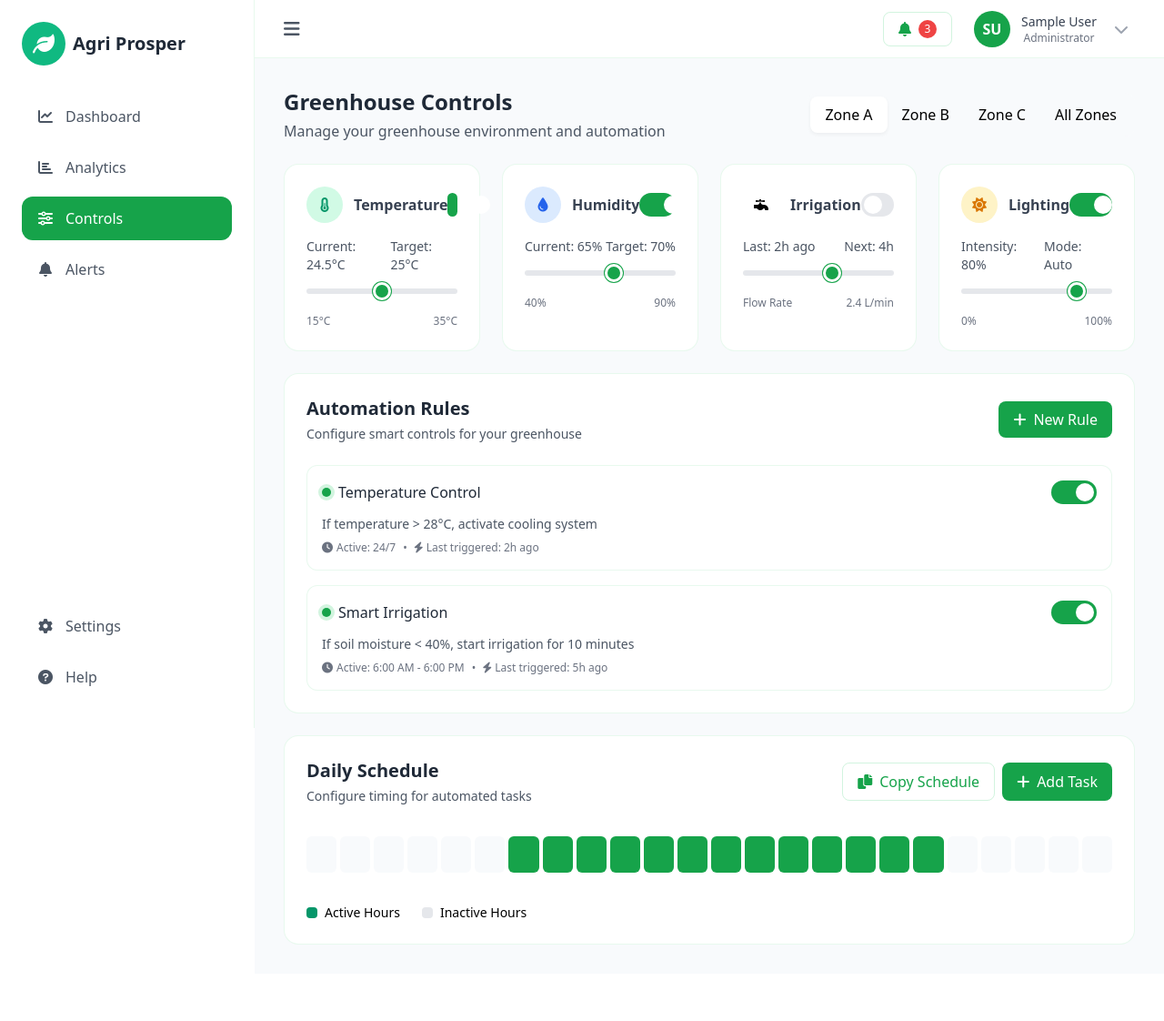
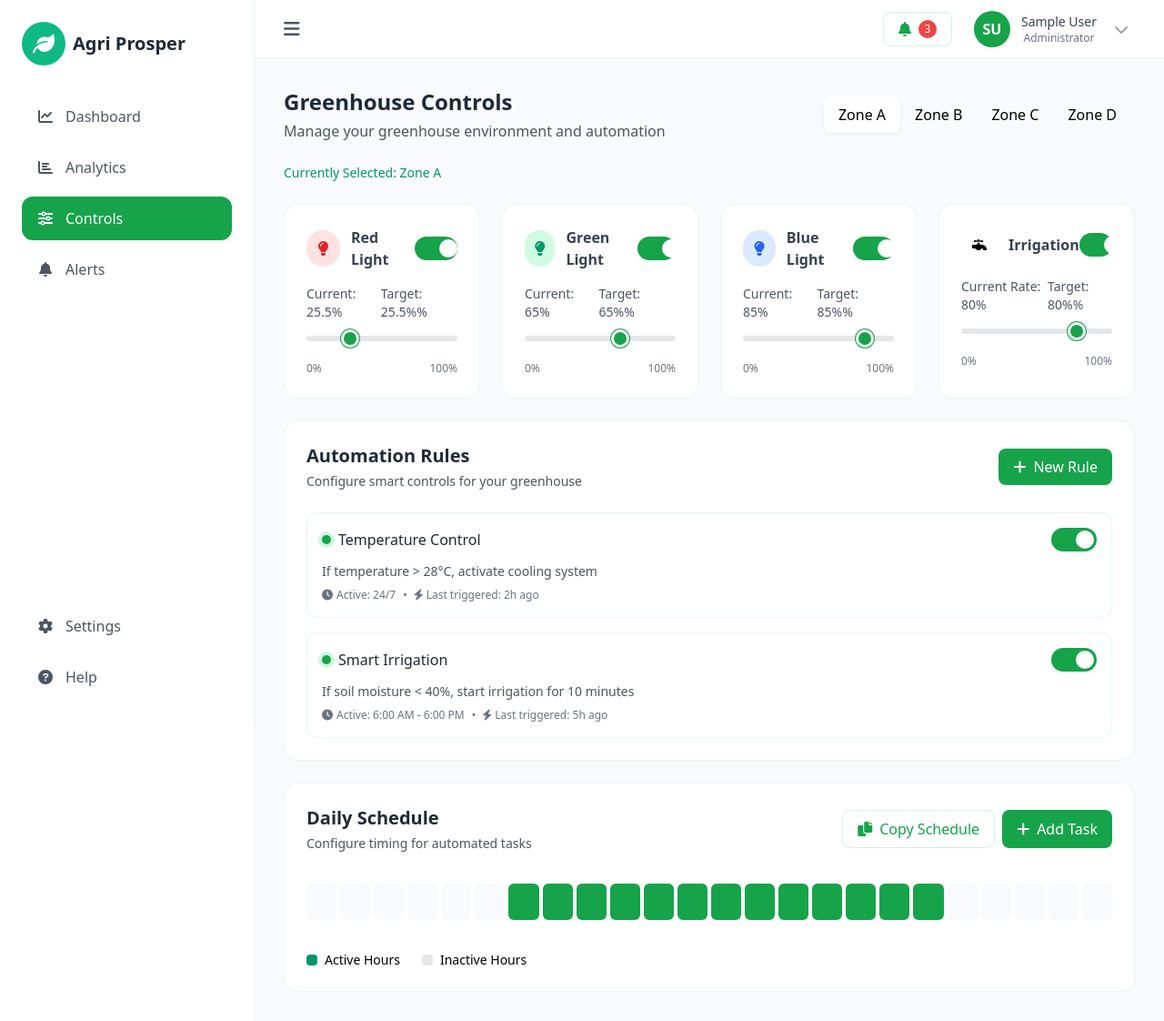
Before and after one commit to atharva-karanjawane/agriprosper, a Flask app: page /controls in a window 1280 px wide. Shown: the whole page at 91% size. Before the commit the page ends 1038 px from the top, so only its background shows below. Run offline with Flask 3, Linux system fonts and the light colour scheme; the visitor is signed in with stand-in values (Sample User, id 1).

Commit message:
chore: zone selector

```diff
--- a/app/app.py
+++ b/app/app.py
@@ -1,4 +1,4 @@
-from flask import Flask, render_template, request, redirect, url_for, session, flash
+from flask import Flask, jsonify, render_template, request, redirect, url_for, session, flash
 import sys, os, random
 from datetime import datetime, timedelta
 from werkzeug.security import check_password_hash
@@ -76,7 +76,26 @@
 @app.route('/controls')
 def controls():
     username = session['name']
-    return render_template('controls.html',username=username)
+    default_zone = 'A'
+    zone_data = get_zone_data(default_zone)
+    return render_template('controls.html', username=username, zone=default_zone, zone_data=zone_data)
+
+def get_zone_data(zone):
+    dummy_data = {
+        "A": {"red": 25.5, "green": 65, "blue": 85, "irrigation": 80},
+        "B": {"red": 22.0, "green": 55, "blue": 45, "irrigation": 70},
+        "C": {"red": 28.4, "green": 60, "blue": 90, "irrigation": 90},
+        "D": {"red": 20.1, "green": 50, "blue": 65, "irrigation": 60},
+    }
+    return dummy_data.get(zone, {})
+
+@app.route("/get_zone_data", methods=["POST"])
+def get_zone_data_route():
+    data = request.get_json()
+    zone = data.get("zone")
+
+    zone_data = get_zone_data(zone)
+    return jsonify(zone_data)
 
 @app.route('/profile', methods=['GET', 'POST'])
 def profile():
--- a/app/templates/controls.html
+++ b/app/templates/controls.html
@@ -52,11 +52,11 @@
         border-radius: 50%;
     }
 
-    .switch-input:checked + .switch-slider {
+    .switch-input:checked+.switch-slider {
         background-color: var(--primary-color);
     }
 
-    .switch-input:checked + .switch-slider:before {
+    .switch-input:checked+.switch-slider:before {
         transform: translateX(24px);
     }
 
@@ -170,9 +170,17 @@
 
     /* Animation for status changes */
     @keyframes pulse {
-        0% { transform: scale(1); }
-        50% { transform: scale(1.05); }
-        100% { transform: scale(1); }
+        0% {
+            transform: scale(1);
+        }
+
+        50% {
+            transform: scale(1.05);
+        }
+
+        100% {
+            transform: scale(1);
+        }
     }
 
     .status-change {
@@ -222,68 +230,112 @@
             <p class="text-gray-600 mt-1">Manage your greenhouse environment and automation</p>
         </div>
         <div class="zone-selector">
-            <button class="zone-option active">Zone A</button>
-            <button class="zone-option">Zone B</button>
-            <button class="zone-option">Zone C</button>
-            <button class="zone-option">All Zones</button>
+            <button class="zone-option active" data-zone="A">Zone A</button>
+            <button class="zone-option" data-zone="B">Zone B</button>
+            <button class="zone-option" data-zone="C">Zone C</button>
+            <button class="zone-option" data-zone="D">Zone D</button>
         </div>
     </div>
 
+    <div id="selected-zone" class="text-sm text-green-600 font-medium mt-2">
+        Currently Selected: <span id="zone-name">Zone A</span>
+    </div>
+
+    <div id="zone-data" class="mt-4 text-gray-700">
+        <!-- Data for the selected zone will appear here -->
+    </div>
+
+
     <!-- Quick Controls Section -->
     <div class="grid grid-cols-1 md:grid-cols-2 lg:grid-cols-4 gap-6">
-        <!-- Temperature Control -->
+
+        <!-- Red Light Control -->
+        <div class="control-card p-6">
+            <div class="flex items-center justify-between mb-4">
+                <div class="flex items-center">
+                    <div class="w-10 h-10 bg-red-100 rounded-full flex items-center justify-center mr-3">
+                        <i class="fas fa-lightbulb text-red-600"></i>
+                    </div>
+                    <h3 class="font-semibold text-gray-700">Red Light</h3>
+                </div>
+                <div class="switch-container">
+                    <input type="checkbox" class="switch-input" id="redSwitch" checked>
+                    <label class="switch-slider" for="redSwitch"></label>
+                </div>
+            </div>
+            <div class="space-y-4">
+                <div class="flex justify-between items-center text-sm text-gray-600">
+                    <span>Current: {{ zone_data.red }}%</span>
+                    <span>Target: <span id="redValue">{{ zone_data.red }}</span>%</span>
+                </div>
+                <input type="range" id="redSlider" class="slider-control" min="0" max="100" value="{{ zone_data.red }}"
+                    oninput="document.getElementById('redValue').innerText = this.value">
+                <div class="flex justify-between text-xs text-gray-500">
+                    <span>0%</span>
+                    <span>100%</span>
+                </div>
+            </div>
+        </div>
+
+
+        <!-- Green Light Control -->
         <div class="control-card p-6">
             <div class="flex items-center justify-between mb-4">
                 <div class="flex items-center">
                     <div class="w-10 h-10 bg-green-100 rounded-full flex items-center justify-center mr-3">
-                        <i class="fas fa-temperature-half text-green-600"></i>
+                        <i class="fas fa-lightbulb text-green-600"></i>
                     </div>
-                    <h3 class="font-semibold text-gray-700">Temperature</h3>
+                    <h3 class="font-semibold text-gray-700">Green Light</h3>
                 </div>
                 <div class="switch-container">
-                    <input type="checkbox" class="switch-input" id="tempControl" checked>
-                    <label class="switch-slider" for="tempControl"></label>
+                    <input type="checkbox" class="switch-input" id="greenSwitch" checked>
+                    <label class="switch-slider" for="greenSwitch"></label>
                 </div>
             </div>
             <div class="space-y-4">
                 <div class="flex justify-between items-center text-sm text-gray-600">
-                    <span>Current: 24.5°C</span>
-                    <span>Target: 25°C</span>
+                    <span>Current: {{ zone_data.green }}%</span>
+                    <span>Target: <span id="greenValue">{{ zone_data.green }}</span>%</span>
                 </div>
-                <input type="range" class="slider-control" min="15" max="35" value="25">
+                <input type="range" id="greenSlider" class="slider-control" min="0" max="100"
+                    value="{{ zone_data.green }}"
+                    oninput="document.getElementById('greenValue').innerText = this.value">
                 <div class="flex justify-between text-xs text-gray-500">
-                    <span>15°C</span>
-                    <span>35°C</span>
+                    <span>0%</span>
+                    <span>100%</span>
                 </div>
             </div>
         </div>
 
-        <!-- Humidity Control -->
+
+        <!-- Blue Light Control -->
         <div class="control-card p-6">
             <div class="flex items-center justify-between mb-4">
                 <div class="flex items-center">
                     <div class="w-10 h-10 bg-blue-100 rounded-full flex items-center justify-center mr-3">
-                        <i class="fas fa-droplet text-blue-600"></i>
+                        <i class="fas fa-lightbulb text-blue-600"></i>
                     </div>
-                    <h3 class="font-semibold text-gray-700">Humidity</h3>
+                    <h3 class="font-semibold text-gray-700">Blue Light</h3>
                 </div>
                 <div class="switch-container">
-                    <input type="checkbox" class="switch-input" id="humidityControl" checked>
-                    <label class="switch-slider" for="humidityControl"></label>
+                    <input type="checkbox" class="switch-input" id="blueSwitch" checked>
+                    <label class="switch-slider" for="blueSwitch"></label>
                 </div>
             </div>
             <div class="space-y-4">
                 <div class="flex justify-between items-center text-sm text-gray-600">
-                    <span>Current: 65%</span>
-                    <span>Target: 70%</span>
+                    <span>Current: {{ zone_data.blue }}%</span>
+                    <span>Target: <span id="blueValue">{{ zone_data.blue }}</span>%</span>
                 </div>
-                <input type="range" class="slider-control" min="40" max="90" value="70">
+                <input type="range" id="blueSlider" class="slider-control" min="0" max="100"
+                    value="{{ zone_data.blue }}" oninput="document.getElementById('blueValue').innerText = this.value">
                 <div class="flex justify-between text-xs text-gray-500">
-                    <span>40%</span>
-                    <span>90%</span>
+                    <span>0%</span>
+                    <span>100%</span>
                 </div>
             </div>
         </div>
+
 
         <!-- Irrigation Control -->
         <div class="control-card p-6">
@@ -295,49 +347,25 @@
                     <h3 class="font-semibold text-gray-700">Irrigation</h3>
                 </div>
                 <div class="switch-container">
-                    <input type="checkbox" class="switch-input" id="irrigationControl">
-                    <label class="switch-slider" for="irrigationControl"></label>
+                    <input type="checkbox" class="switch-input" id="irrigationSwitch" checked>
+                    <label class="switch-slider" for="irrigationSwitch"></label>
                 </div>
             </div>
             <div class="space-y-4">
                 <div class="flex justify-between items-center text-sm text-gray-600">
-                    <span>Last: 2h ago</span>
-                    <span>Next: 4h</span>
+                    <span>Current Rate: {{ zone_data.irrigation }}%</span>
+                    <span>Target: <span id="irrigationValue">{{ zone_data.irrigation }}</span>%</span>
                 </div>
-                <input type="range" class="slider-control" min="0" max="100" value="60">
-                <div class="flex justify-between text-xs text-gray-500">
-                    <span>Flow Rate</span>
-                    <span>2.4 L/min</span>
-                </div>
-            </div>
-        </div>
-
-        <!-- Lighting Control -->
-        <div class="control-card p-6">
-            <div class="flex items-center justify-between mb-4">
-                <div class="flex items-center">
-                    <div class="w-10 h-10 bg-yellow-100 rounded-full flex items-center justify-center mr-3">
-                        <i class="fas fa-sun text-yellow-600"></i>
-                    </div>
-                    <h3 class="font-semibold text-gray-700">Lighting</h3>
-                </div>
-                <div class="switch-container">
-                    <input type="checkbox" class="switch-input" id="lightingControl" checked>
-                    <label class="switch-slider" for="lightingControl"></label>
-                </div>
-            </div>
-            <div class="space-y-4">
-                <div class="flex justify-between items-center text-sm text-gray-600">
-                    <span>Intensity: 80%</span>
-                    <span>Mode: Auto</span>
-                </div>
-                <input type="range" class="slider-control" min="0" max="100" value="80">
+                <input type="range" id="irrigationSlider" class="slider-control" min="0" max="100"
+                    value="{{ zone_data.irrigation }}"
+                    oninput="document.getElementById('irrigationValue').innerText = this.value">
                 <div class="flex justify-between text-xs text-gray-500">
                     <span>0%</span>
                     <span>100%</span>
                 </div>
             </div>
         </div>
+
     </div>
 
     <!-- Automation Rules -->
@@ -390,8 +418,7 @@
                     </div>
                 </div>
                 <div class="mt-3 text-sm text-gray-600">
-                    If soil moisture < 40%, start irrigation for 10 minutes
-                </div>
+                    If soil moisture < 40%, start irrigation for 10 minutes </div>
                         <div class="mt-2 flex items-center text-xs text-gray-500">
                             <i class="fas fa-clock mr-1"></i>
                             <span>Active: 6:00 AM - 6:00 PM</span>
@@ -447,9 +474,42 @@
 
     {% block extra_js %}
     <script>
+        document.getElementById("zoneSelect").addEventListener("change", function () {
+            const selectedZone = this.value;
+
+            fetch("/get_zone_data", {
+                method: "POST",
+                headers: { "Content-Type": "application/json" },
+                body: JSON.stringify({ zone: selectedZone }),
+            })
+                .then((response) => response.json())
+                .then((data) => {
+                    // Update sliders and values
+                    document.getElementById("redSlider").value = data.red;
+                    document.getElementById("greenSlider").value = data.green;
+                    document.getElementById("blueSlider").value = data.blue;
+                    document.getElementById("irrigationSlider").value = data.irrigation;
+
+                    document.getElementById("redValue").textContent = data.red;
+                    document.getElementById("greenValue").textContent = data.green;
+                    document.getElementById("blueValue").textContent = data.blue;
+                    document.getElementById("irrigationValue").textContent = data.irrigation;
+                });
+        });
+
+        function updateDisplay(channel) {
+            const slider = document.getElementById(`${channel}Slider`);
+            const value = slider.value;
+            document.getElementById(`${channel}Value`).textContent = value;
+        }
+    </script>
+
+
+
+    <script>
   // Initialize all switches
   document.querySelectorAll('.switch-input').forEach(switchInput => {
-        switchInput.addEventListener('change', function() {
+        switchInput.addEventListener('change', function () {
             const card = this.closest('.control-card, .rule-card');
             if (card) {
                 card.classList.add('status-change');
@@ -460,70 +520,46 @@
 
     // Initialize all sliders
     document.querySelectorAll('.slider-control').forEach(slider => {
-        slider.addEventListener('input', function() {
+        slider.addEventListener('input', function () {
             const valueDisplay = this.closest('.space-y-4').querySelector('.flex.justify-between span:last-child');
             if (valueDisplay) {
-                if (this.id === 'tempSlider') {
-                    valueDisplay.textContent = `${this.value}°C`;
-                } else if (this.id === 'humiditySlider') {
                 valueDisplay.textContent = `${this.value}%`;
-                }
             }
         });
     });
 
     // Zone selector functionality
     document.querySelectorAll('.zone-option').forEach(option => {
-        option.addEventListener('click', function() {
+        option.addEventListener('click', function () {
             document.querySelectorAll('.zone-option').forEach(opt => opt.classList.remove('active'));
             this.classList.add('active');
+
+            const selectedZone = this.dataset.zone;
+            fetch("/get_zone_data", {
+                method: "POST",
+                headers: { "Content-Type": "application/json" },
+                body: JSON.stringify({ zone: selectedZone }),
+            })
+            .then(res => res.json())
+            .then(data => {
+                // Update slider values
+                document.getElementById("redSlider").value = data.red;
+                document.getElementById("greenSlider").value = data.green;
+                document.getElementById("blueSlider").value = data.blue;
+                document.getElementById("irrigationSlider").value = data.irrigation;
+
+                // Update display values
+                document.getElementById("redValue").textContent = `${data.red}%`;
+                document.getElementById("greenValue").textContent = `${data.green}%`;
+                document.getElementById("blueValue").textContent = `${data.blue}%`;
+                document.getElementById("irrigationValue").textContent = `${data.irrigation}%`;
+            });
         });
     });
 
-    // Timeline hour selection
-    document.querySelectorAll('.timeline-hour').forEach(hour => {
-        hour.addEventListener('click', function() {
-            this.classList.toggle('active');
+    // Optional: Trigger default zone A on page load
+    window.addEventListener('DOMContentLoaded', () => {
+        document.querySelector('.zone-option.active')?.click();
     });
-    });
-
-    // Simulate real-time updates
-    function updateMetrics() {
-        const metrics = {
-            temperature: {
-                current: 24.5 + (Math.random() - 0.5),
-                target: 25
-            },
-            humidity: {
-                current: 65 + (Math.random() - 0.5) * 2,
-                target: 70
-            },
-            irrigation: {
-                flowRate: 2.4 + (Math.random() - 0.5) * 0.2
-            },
-            lighting: {
-                intensity: 80 + (Math.random() - 0.5) * 2
-            }
-        };
-
-        // Update temperature display
-        document.querySelector('.control-card:nth-child(1) .text-sm.text-gray-600 span:first-child')
-            .textContent = `Current: ${metrics.temperature.current.toFixed(1)}°C`;
-
-        // Update humidity display
-        document.querySelector('.control-card:nth-child(2) .text-sm.text-gray-600 span:first-child')
-            .textContent = `Current: ${metrics.humidity.current.toFixed(1)}%`;
-
-        // Update irrigation display
-        document.querySelector('.control-card:nth-child(3) .text-xs.text-gray-500 span:last-child')
-            .textContent = `${metrics.irrigation.flowRate.toFixed(1)} L/min`;
-
-        // Update lighting display
-        document.querySelector('.control-card:nth-child(4) .text-sm.text-gray-600 span:first-child')
-            .textContent = `Intensity: ${Math.round(metrics.lighting.intensity)}%`;
-    }
-
-    // Update metrics every 3 seconds
-    setInterval(updateMetrics, 3000);
     </script>
     {% endblock %}
--- a/database/database.py
+++ b/database/database.py
@@ -78,3 +78,6 @@
             return True
     except sqlite3.IntegrityError:
         return False
+
+if __name__ == '__main__':
+    init_db()
```
Lines whose indentation alone changed are shown as unchanged.
